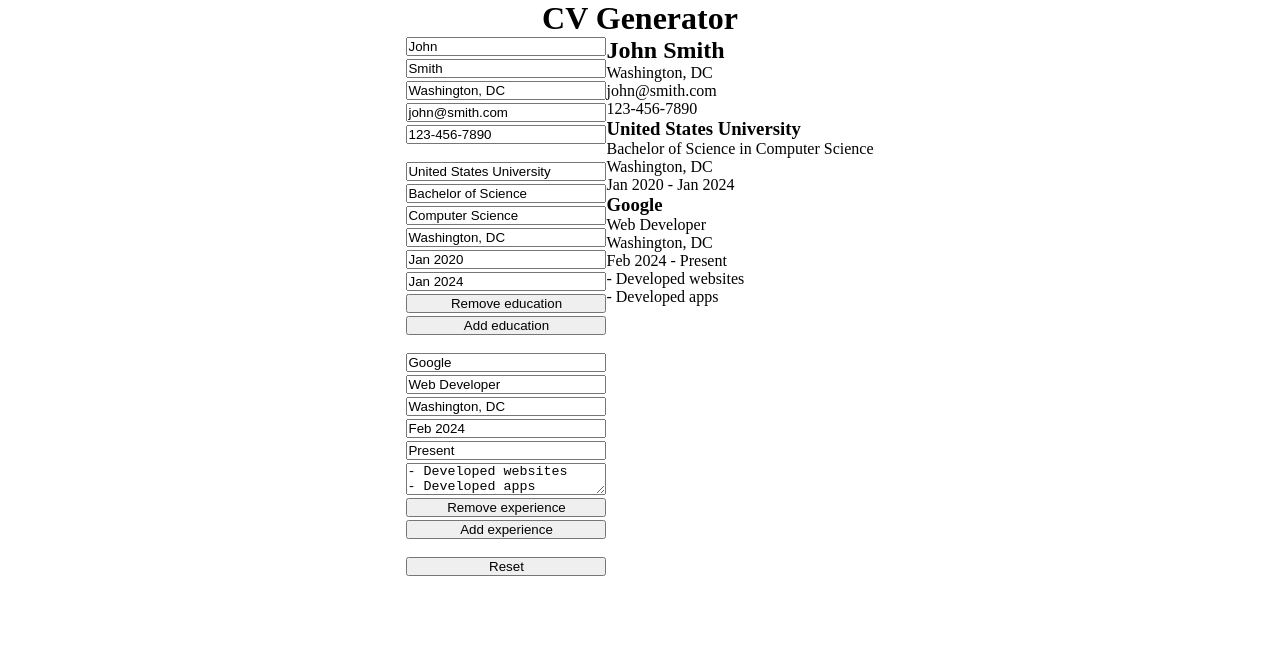
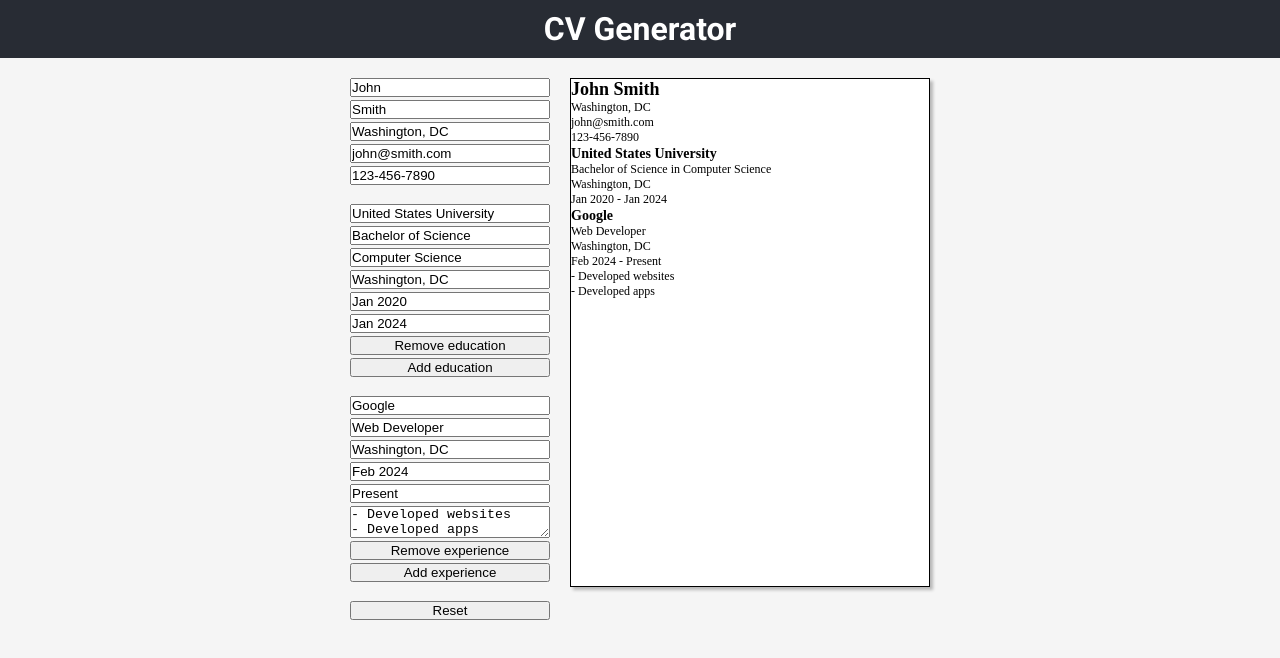
Before and after one commit to robsassack/cv-generator, a React (Vite) app: page / in a window 1280 px wide. Shown: the top 658 px of the page. Built offline with nearby package versions, Linux system fonts and the light colour scheme.

Commit message:
Added styling

```diff
--- a/index.html
+++ b/index.html
@@ -5,6 +5,9 @@
   <meta charset="UTF-8" />
   <link rel="icon" type="image/svg+xml" href="/vite.svg" />
   <meta name="viewport" content="width=device-width, initial-scale=1.0" />
+  <link rel="preconnect" href="https://fonts.googleapis.com">
+  <link rel="preconnect" href="https://fonts.gstatic.com" crossorigin>
+  <link href="https://fonts.googleapis.com/css2?family=Roboto:wght@300;400;500;700&display=swap" rel="stylesheet">
   <title>CV Generator</title>
 </head>
 
--- a/src/App.css
+++ b/src/App.css
@@ -4,21 +4,48 @@
   box-sizing: border-box;
 }
 
+body {
+  font-family: "Roboto", Helvetica, Arial, sans-serif;
+  background-color: #f5f5f5;
+}
+
 .App {
   display: flex;
   flex-direction: column;
   align-items: center;
+  margin-bottom: 20px;
+}
+
+.App--header {
+  display: flex;
+  flex-direction: column;
+  align-items: center;
+  background-color: #282c34;
+  color: white;
+  padding: 10px;
+  width: 100%;
+  margin-bottom: 20px;
 }
 
 .App--content {
   display: flex;
-  flex-direction: row-reverse;
   justify-content: center;
+  flex-wrap: wrap;
+  gap: 20px;
 }
 
 .App--form {
   display: flex;
   flex-direction: column;
+}
+
+.App--display {
+  border: 1px solid black;
+  box-shadow: 3px 3px 3px rgb(0, 0, 0, 0.25);
+  width: 360px;
+  height: 509px;
+  font-size: 12px;
+  background-color: white;
 }
 
 .general, .education, .experience {
@@ -37,6 +64,10 @@
   gap: 3px;
 }
 
+.display {
+  font-family: 'Times New Roman', Times, serif;
+}
+
 .display--exp-desc {
   white-space: pre-line;
 }
--- a/src/App.jsx
+++ b/src/App.jsx
@@ -126,9 +126,6 @@ class App extends React.Component {
           <h1>CV Generator</h1>
         </div>
         <div className='App--content'>
-          <div className='App--display'>
-            <Display info={this.state} />
-          </div>
           <div className='App--form'>
             <General state={this.state} handleGeneral={this.handleGeneral} />
             <br />
@@ -148,6 +145,9 @@ class App extends React.Component {
             <br />
             <button onClick={this.clearForm}>Reset</button>
           </div>
+          <div className='App--display'>
+            <Display info={this.state} />
+          </div>
         </div>
       </div>
     );
```
